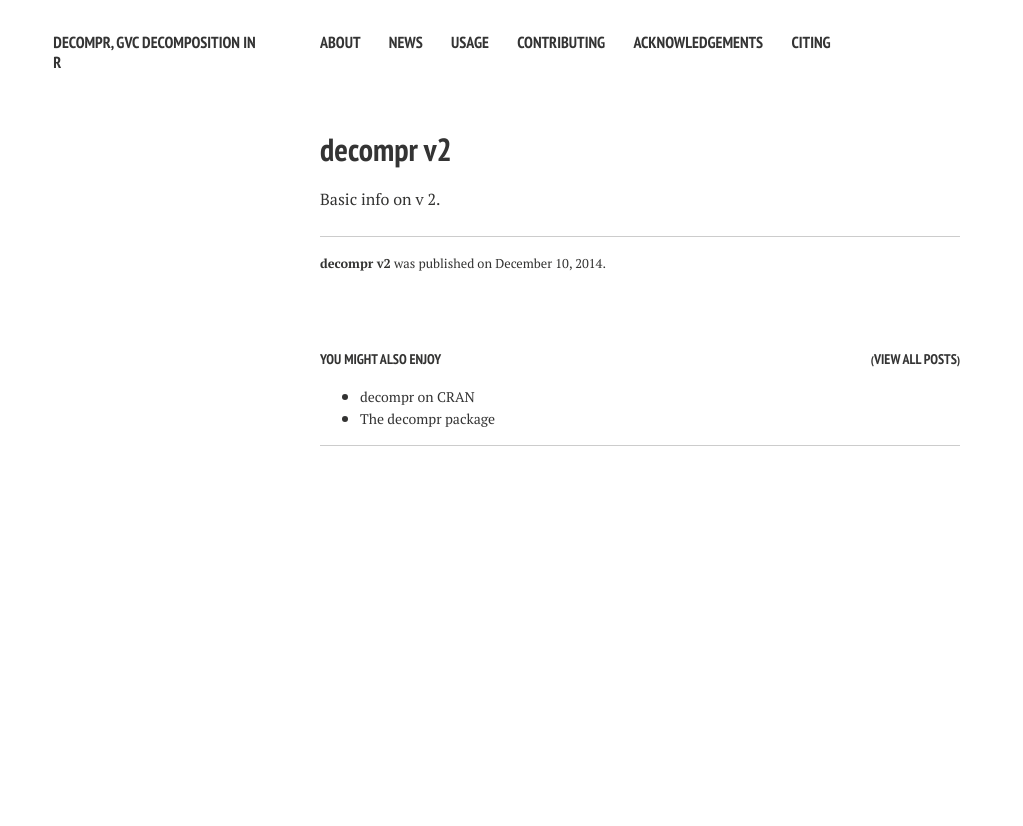
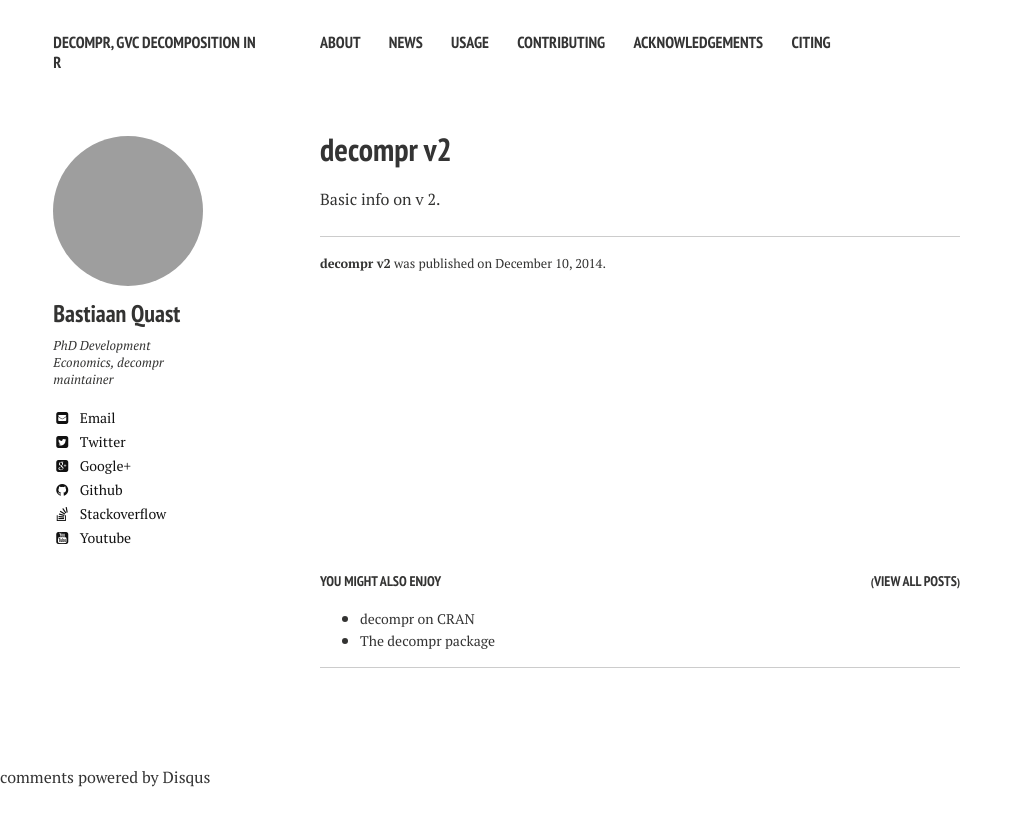
Before and after one commit to bquast/decompr, a Jekyll site: the page built from _posts/2014-12-10-decompr-v2.md, in a window 1280 px wide. Shown: the top 826 px of the page, without its empty margins (0-1023 px from the left). Built offline with Jekyll 4.4.1, drawn with Linux system fonts in a browser that asks for light colours; nearby versions of some CDN libraries; comment, search, counter and statistics services are not loaded; grey boxes are pictures that could not be loaded.

Commit message:
add author

```diff
--- a/_posts/2014-08-29-decompr-cran.md
+++ b/_posts/2014-08-29-decompr-cran.md
@@ -1,6 +1,7 @@
 ---
 layout: post
 title: decompr  on CRAN
+author: Bastiaan_Quast
 permalink: decompr-cran
 comments: true
 ---
```
Also changed, not shown: _posts/2014-08-05-decompr-package.md (+1 -0 lines), _posts/2014-12-10-decompr-v2.md (+2 -2 lines).
